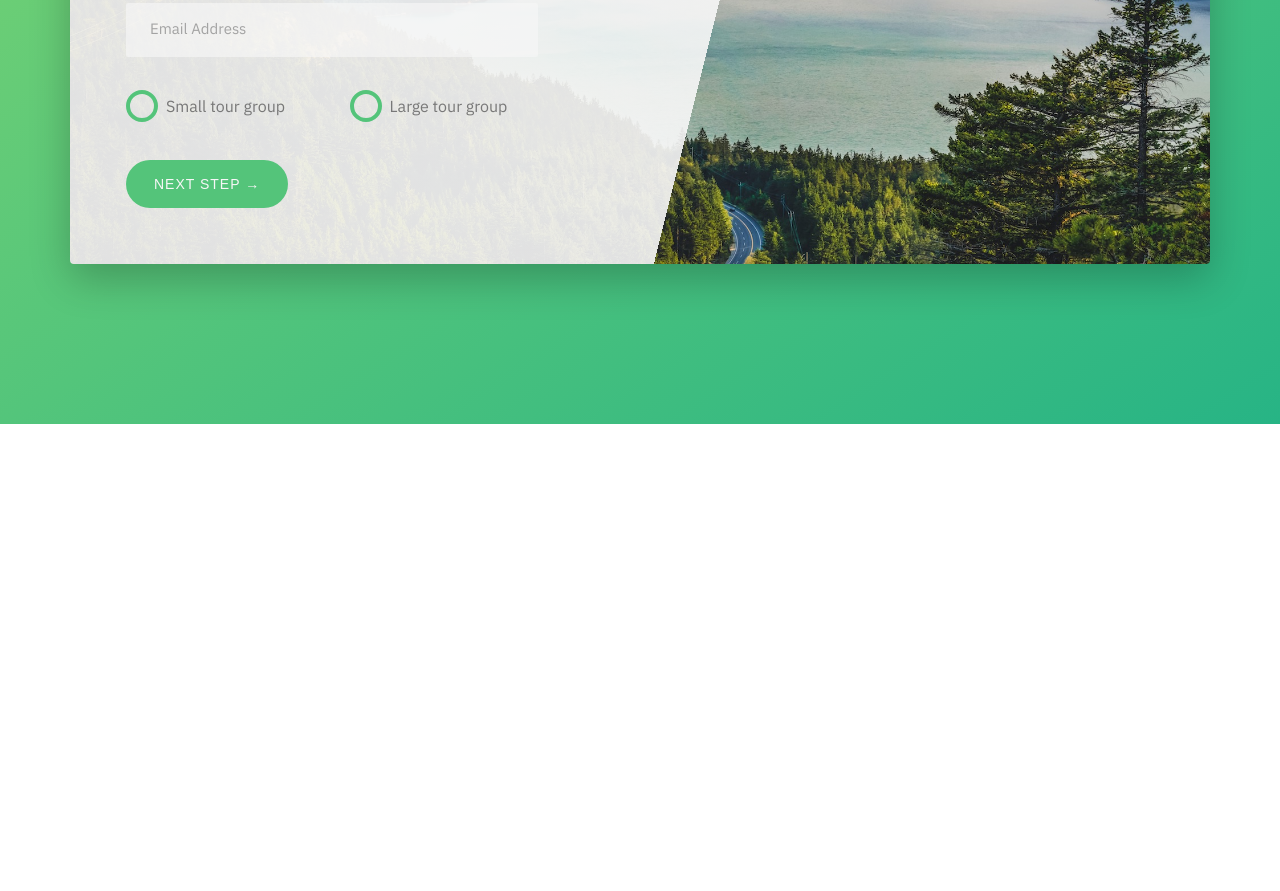
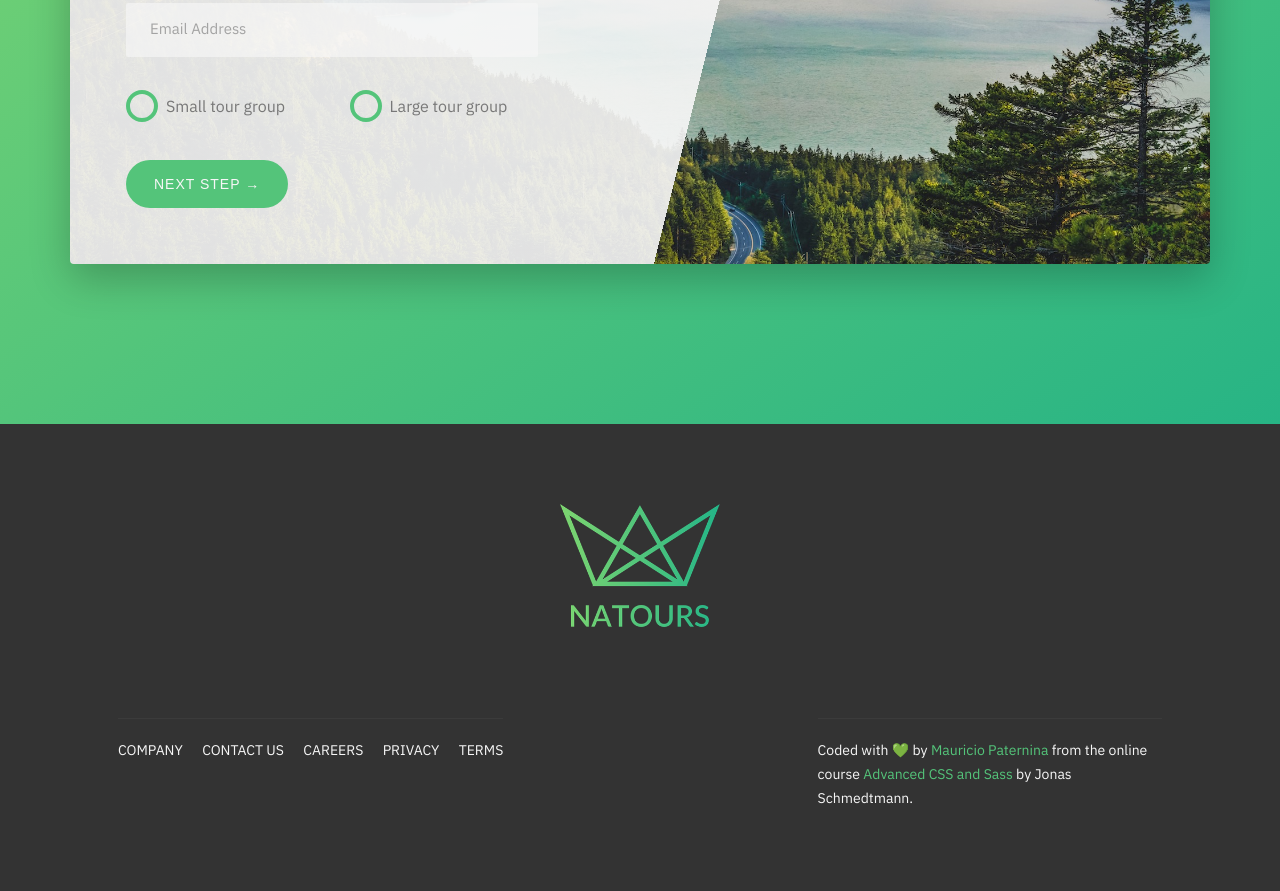
Before and after one commit to spaceinvadev/advanced-css-course, a website: page natours/index.html in a window 1280 px wide. Shown: the part 4925-5816 px from the top of the page. Before the commit the page ends 5349 px from the top, so only its background shows below. Drawn offline with Linux system fonts and the light colour scheme.

Commit message:
Build the Footer section

```diff
--- a/natours/index.html
+++ b/natours/index.html
@@ -459,6 +459,52 @@
       </section>
     </main>
 
+    <footer class="footer">
+      <div class="footer__logo-box">
+        <img
+          src="./assets/logo-green-2x.png"
+          alt="Natours Logo in green"
+          class="footer__logo"
+        />
+      </div>
+
+      <div class="row">
+        <div class="col-1-of-2">
+          <div class="footer__navigation">
+            <ul class="footer__list">
+              <li class="footer__item">
+                <a href="#" class="footer__link">Company</a>
+              </li>
+              <li class="footer__item">
+                <a href="#" class="footer__link">Contact us</a>
+              </li>
+              <li class="footer__item">
+                <a href="#" class="footer__link">Careers</a>
+              </li>
+              <li class="footer__item">
+                <a href="#" class="footer__link">Privacy</a>
+              </li>
+              <li class="footer__item">
+                <a href="#" class="footer__link">Terms</a>
+              </li>
+            </ul>
+          </div>
+        </div>
+
+        <div class="col-1-of-2">
+          <p class="footer__copyright">
+            Coded with <span aria-hidden="true">💚</span> by
+            <a href="https://github.com/spaceinvadev">Mauricio Paternina</a>
+            from the online course
+            <a href="https://udemy.com/course/advanced-css-and-sass"
+              >Advanced CSS and Sass</a
+            >
+            by Jonas Schmedtmann.
+          </p>
+        </div>
+      </div>
+    </footer>
+
     <!-- <section class="grid-test">
       <div class="row">
         <div class="col-1-of-2">Col 1 of 2</div>
--- a/natours/sass/abstracts/_variables.scss
+++ b/natours/sass/abstracts/_variables.scss
@@ -19,6 +19,7 @@ $white-90: hsla(0, 0%, 97%, 0.9);
 $gray-light-1: hsl(0, 0%, 97%);
 $gray-light-2: hsl(0, 0%, 93%);
 $gray-light-4: hsl(0, 0%, 64%);
+$gray-dark: hsl(0, 0%, 20%);
 
 // Typograph
 $body-font-size: 1.6rem;
--- /dev/null
+++ b/natours/sass/layout/_footer.scss
@@ -0,0 +1,87 @@
+.footer {
+  background-color: $gray-dark;
+  padding: 8rem 0;
+  font-size: 1.4rem;
+  color: $gray-light-1;
+
+  & .row {
+    padding: 0 4.8rem;
+  }
+
+  &__logo-box {
+    -moz-text-align-last: center;
+    text-align-last: center;
+    -webkit-margin-after: 8rem;
+    margin-block-end: 8rem;
+  }
+
+  &__logo {
+    width: 16rem;
+    height: auto;
+  }
+
+  &__navigation {
+    -webkit-border-before: 1px solid hsla(0, 0%, 100%, 0.04);
+    border-block-start: 1px solid hsla(0, 0%, 100%, 0.04);
+    -webkit-padding-before: 2rem;
+    padding-block-start: 2rem;
+    display: inline-block;
+  }
+
+  &__list {
+    list-style: none;
+  }
+
+  &__item {
+    display: inline-block;
+
+    &:not(:last-child) {
+      -webkit-margin-end: 1.6rem;
+      margin-inline-end: 1.6rem;
+    }
+  }
+
+  &__link {
+    &:link,
+    &:visited {
+      color: $gray-light-1;
+      background-color: $gray-dark;
+      text-decoration: none;
+      text-transform: uppercase;
+      display: inline-block;
+      -webkit-transition: all 0.2s;
+      transition: all 0.2s;
+    }
+
+    &:hover,
+    &:active {
+      color: $green-medium;
+      box-shadow: 0 1rem 2rem hsla(0, 0%, 0%, 0.4);
+      -webkit-transform: rotate(-5deg) scale(1.3);
+      transform: rotate(-5deg) scale(1.3);
+    }
+  }
+
+  &__copyright {
+    -webkit-border-before: 1px solid hsla(0, 0%, 100%, 0.04);
+    border-block-start: 1px solid hsla(0, 0%, 100%, 0.04);
+    -webkit-padding-before: 2rem;
+    padding-block-start: 2rem;
+    width: 70%;
+    float: right;
+
+    & a {
+      &:link,
+      &:visited {
+        text-decoration: none;
+        color: $green-medium;
+        -webkit-transition: color 0.3s;
+        transition: color 0.3s;
+      }
+
+      &:hover {
+        color: $green-dark;
+      }
+    }
+  }
+}
--- a/natours/sass/main.scss
+++ b/natours/sass/main.scss
@@ -15,6 +15,7 @@
 @import "components/form";
 @import "components/story";
 
+@import "layout/footer";
 @import "layout/grid";
 @import "layout/header";
 
```
Also changed, not shown: natours/assets/logo-green-2x.png (added), natours/styles/styles.css.
